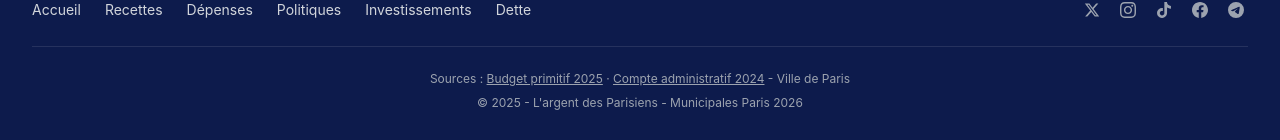
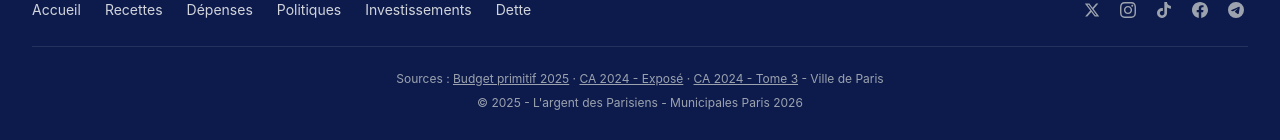
Before and after one commit to TofBoubou/argent-parisiens, a Next.js app: page / in a window 1280 px wide. Shown: the part 1946-2086 px from the top of the page. Built offline with nearby package versions, Linux system fonts and the light colour scheme.

Commit message:
Ajout source CA 2024 Tome 3 dans le footer
🤖 Generated with [Claude Code](https://claude.com/claude-code)

Co-Authored-By: Claude Opus 4.5 <noreply@anthropic.com>

```diff
--- a/src/components/Footer.tsx
+++ b/src/components/Footer.tsx
@@ -89,7 +89,7 @@ export default function Footer() {
 
         <div className="border-t border-white/10 mt-6 pt-6 text-center text-gray-400 text-xs">
           <p className="mb-2">
-            Sources : <a href="https://www.paris.fr/pages/budgets-de-la-ville-retrouvez-toutes-les-infos-27792" target="_blank" rel="noopener noreferrer" className="underline hover:text-white transition-colors">Budget primitif 2025</a> · <a href="https://cdn.paris.fr/paris/2025/06/25/ca-cg-2024-expose-des-motifs-bg-c8RC.PDF" target="_blank" rel="noopener noreferrer" className="underline hover:text-white transition-colors">Compte administratif 2024</a> - Ville de Paris
+            Sources : <a href="https://www.paris.fr/pages/budgets-de-la-ville-retrouvez-toutes-les-infos-27792" target="_blank" rel="noopener noreferrer" className="underline hover:text-white transition-colors">Budget primitif 2025</a> · <a href="https://cdn.paris.fr/paris/2025/06/25/ca-cg-2024-expose-des-motifs-bg-c8RC.PDF" target="_blank" rel="noopener noreferrer" className="underline hover:text-white transition-colors">CA 2024 - Exposé</a> · <a href="https://cdn.paris.fr/paris/2025/06/25/ca-bg-2024-tome-3-uVmC.pdf" target="_blank" rel="noopener noreferrer" className="underline hover:text-white transition-colors">CA 2024 - Tome 3</a> - Ville de Paris
           </p>
           <p>© 2025 - L'argent des Parisiens - Municipales Paris 2026</p>
         </div>
```
